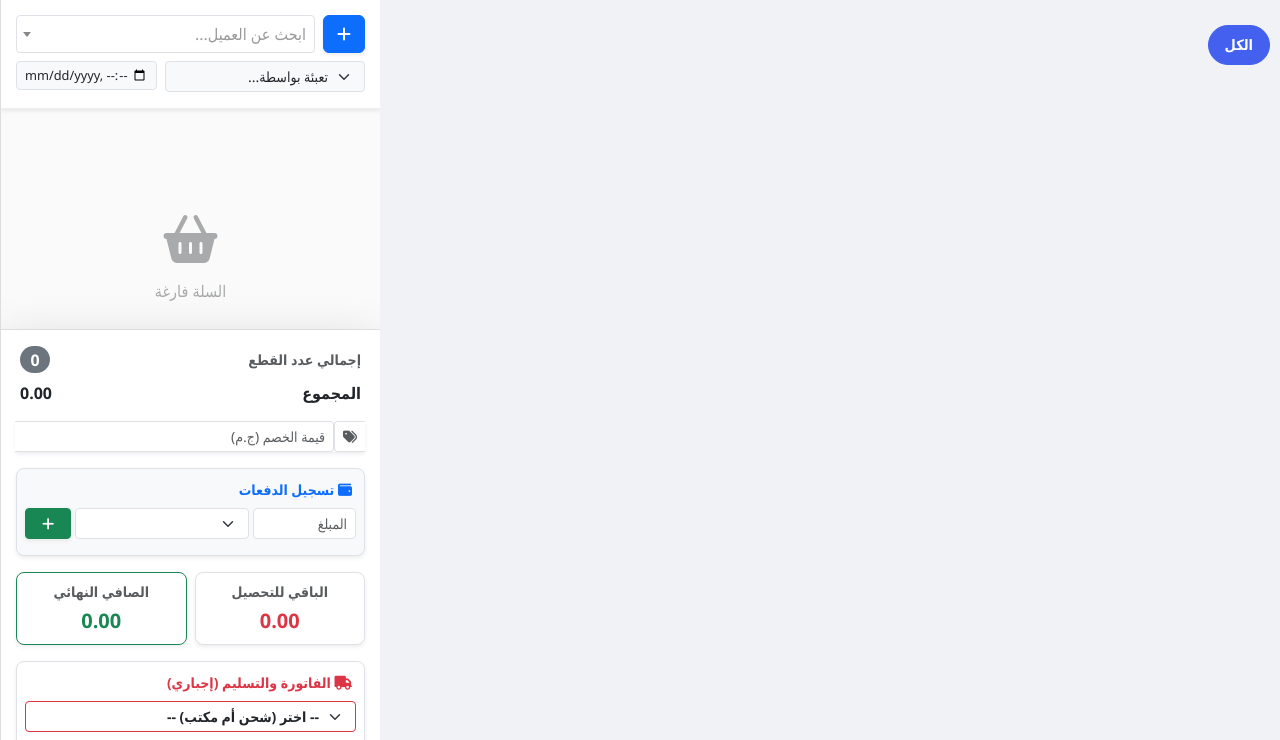
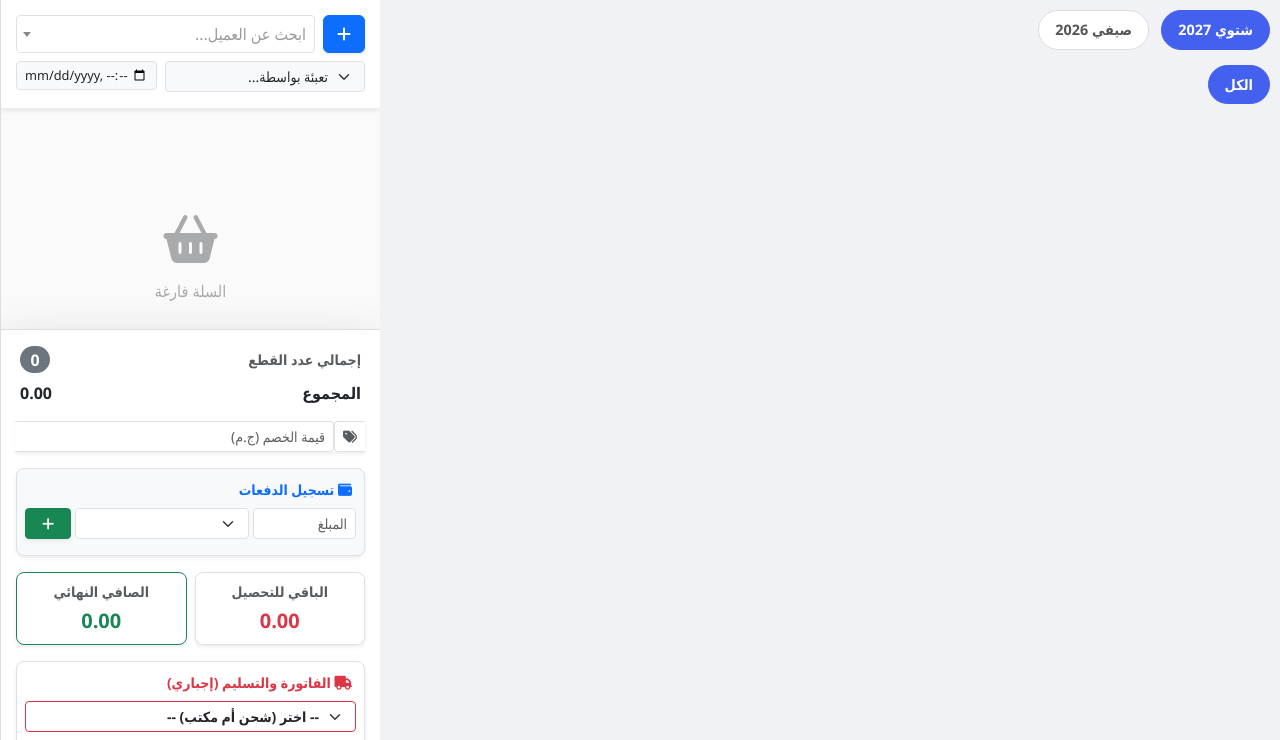
Before and after one commit to Hashem-Ghonaim/4brother_erp_v2, a Flask app: page /pos in a window 1280 px wide. Shown: the part 60-800 px from the top of the page. Run offline with Flask 3, Linux system fonts and the light colour scheme; the visitor is signed in with stand-in values (Sample User, id 1); data comes from the database, SQL or seed files in the repository; data that the repository does not hold is empty; some libraries are stand-ins or nearby versions.

Commit message:
fix: always show both winter and summer season buttons in POS

```diff
--- a/templates/pos.html
+++ b/templates/pos.html
@@ -324,7 +324,7 @@
     <div class="pos-container">
 
         <div class="products-area">
-            {% set active_seasons = [] %}
+            {% set active_seasons = ['شتوي 2027', 'صيفي 2026'] %}
             {% for p in products %}
                 {% set s = p.model.season or 'صيفي 2026' %}
                 {% if s not in active_seasons %}
```
